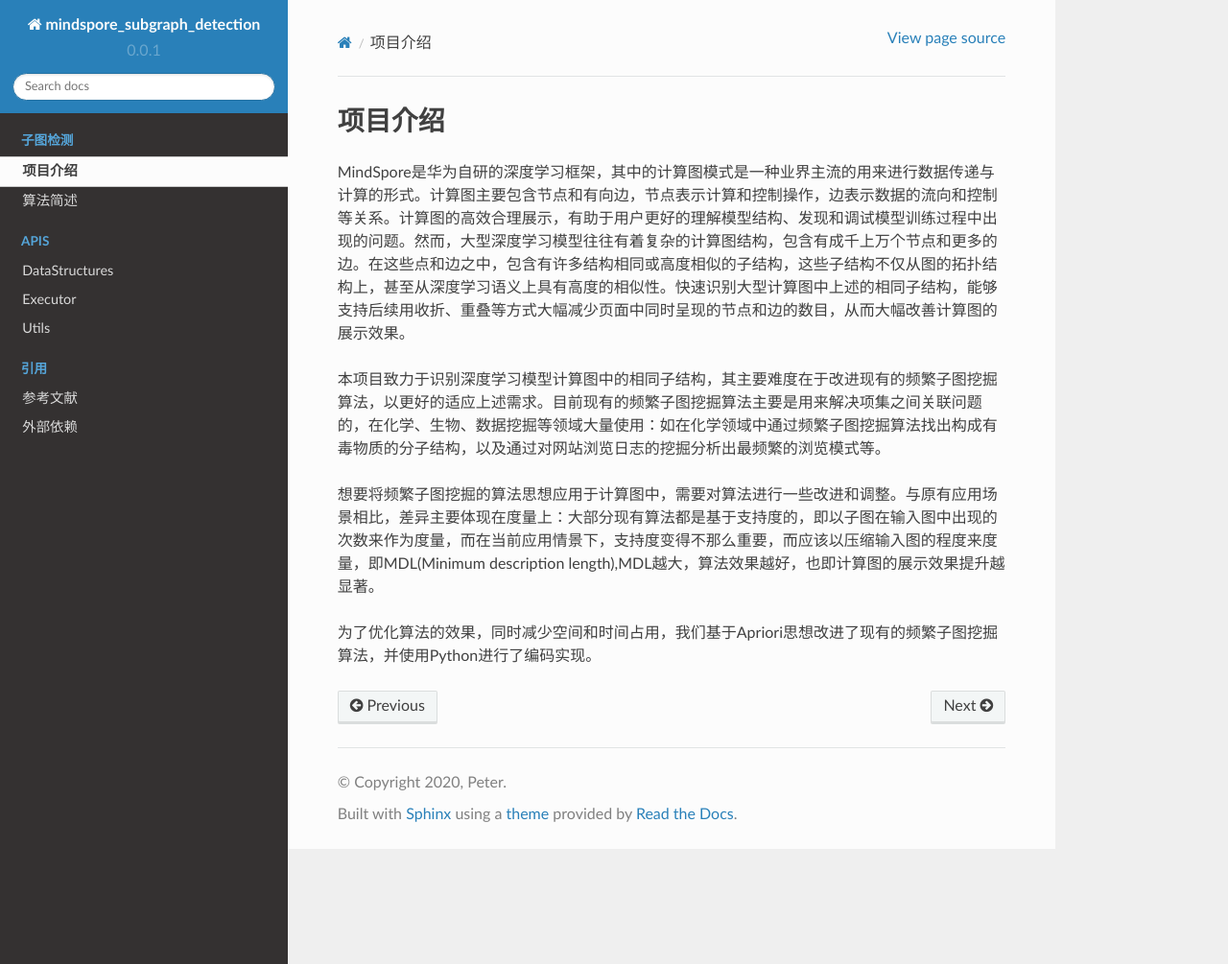
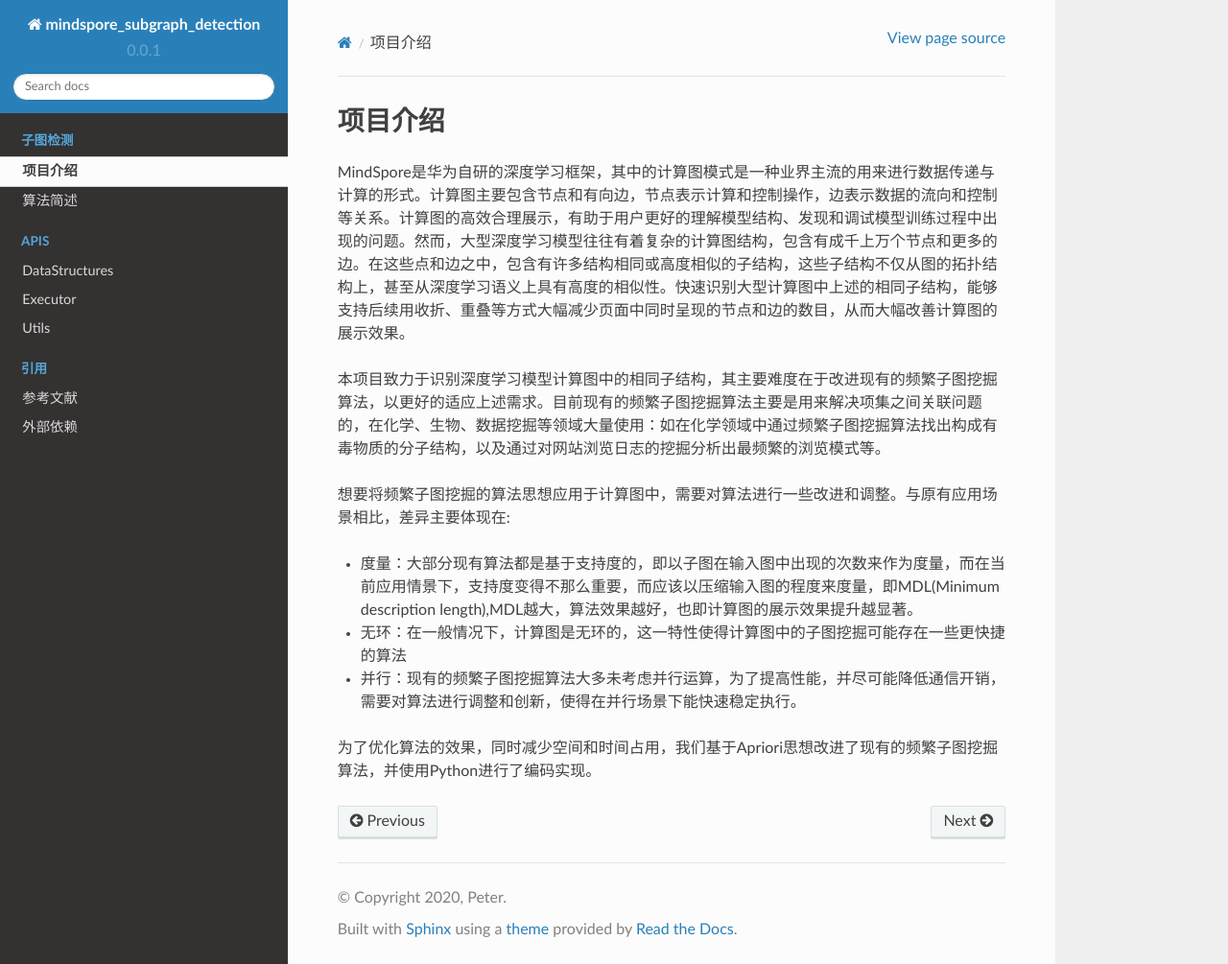
Before and after one commit to loopyme/mindspore_subgraph_detection, a Sphinx documentation site: the page built from docsrc/source/pages/introduction.md, in a window 1280 px wide and 1005 px high. Shown: the whole window at 96% size. Built offline with Sphinx 7.4.7 and the Read the Docs theme 2.0.0, drawn with Linux system fonts in a browser that asks for light colours.

Commit message:
[Doc] Update doc

```diff
--- a/docsrc/source/pages/introduction.md
+++ b/docsrc/source/pages/introduction.md
@@ -4,6 +4,10 @@
 
 本项目致力于识别深度学习模型计算图中的相同子结构，其主要难度在于改进现有的频繁子图挖掘算法，以更好的适应上述需求。目前现有的频繁子图挖掘算法主要是用来解决项集之间关联问题的，在化学、生物、数据挖掘等领域大量使用：如在化学领域中通过频繁子图挖掘算法找出构成有毒物质的分子结构，以及通过对网站浏览日志的挖掘分析出最频繁的浏览模式等。
 
-想要将频繁子图挖掘的算法思想应用于计算图中，需要对算法进行一些改进和调整。与原有应用场景相比，差异主要体现在度量上：大部分现有算法都是基于支持度的，即以子图在输入图中出现的次数来作为度量，而在当前应用情景下，支持度变得不那么重要，而应该以压缩输入图的程度来度量，即MDL(Minimum description length),MDL越大，算法效果越好，也即计算图的展示效果提升越显著。
+想要将频繁子图挖掘的算法思想应用于计算图中，需要对算法进行一些改进和调整。与原有应用场景相比，差异主要体现在:
+
+ - 度量：大部分现有算法都是基于支持度的，即以子图在输入图中出现的次数来作为度量，而在当前应用情景下，支持度变得不那么重要，而应该以压缩输入图的程度来度量，即MDL(Minimum description length),MDL越大，算法效果越好，也即计算图的展示效果提升越显著。
+ - 无环：在一般情况下，计算图是无环的，这一特性使得计算图中的子图挖掘可能存在一些更快捷的算法
+ - 并行：现有的频繁子图挖掘算法大多未考虑并行运算，为了提高性能，并尽可能降低通信开销，需要对算法进行调整和创新，使得在并行场景下能快速稳定执行。
 
 为了优化算法的效果，同时减少空间和时间占用，我们基于Apriori思想改进了现有的频繁子图挖掘算法，并使用Python进行了编码实现。
```
Also changed, not shown: docsrc/source/pages/algorithm.md (+1 -0 lines), docsrc/source/pages/changelog.md (added, +11 -0 lines), docsrc/source/pages/result.md (added, +8 -0 lines), docsrc/source/pages/usage.md (added, +21 -0 lines).
